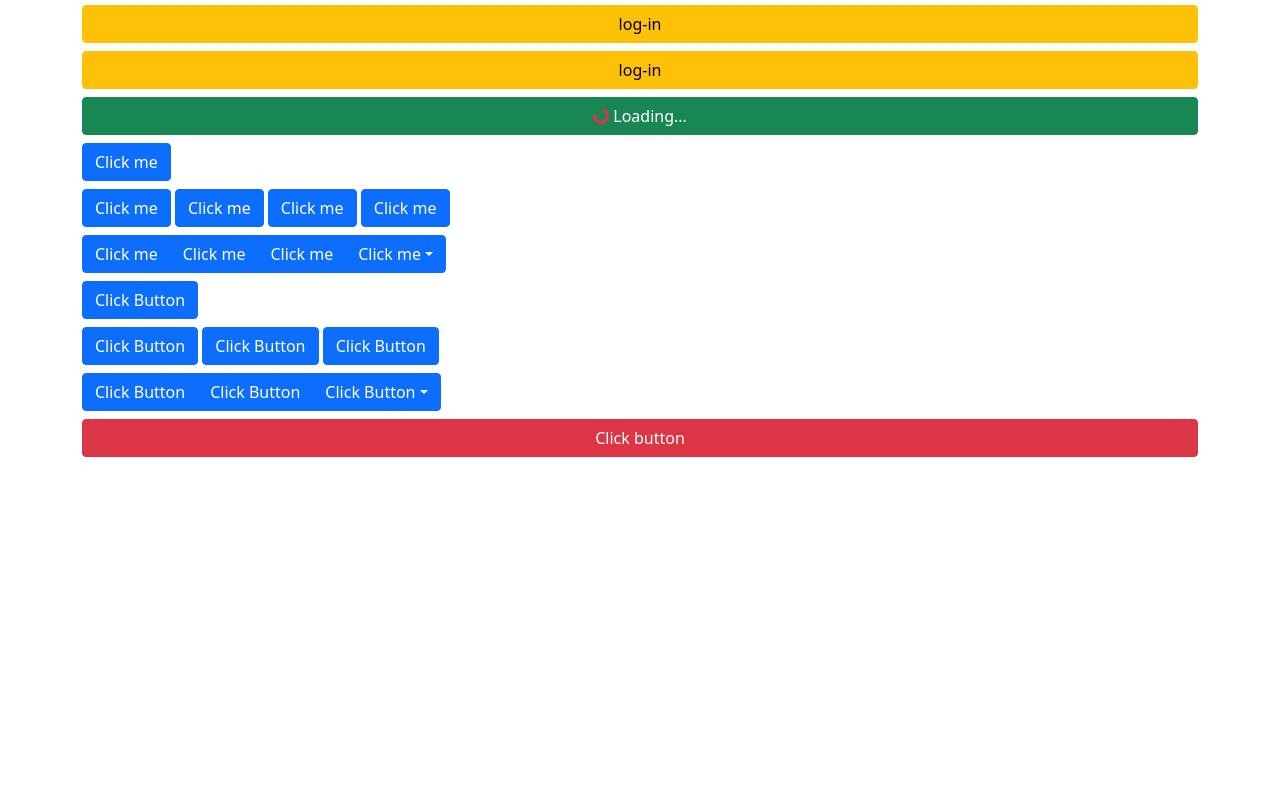
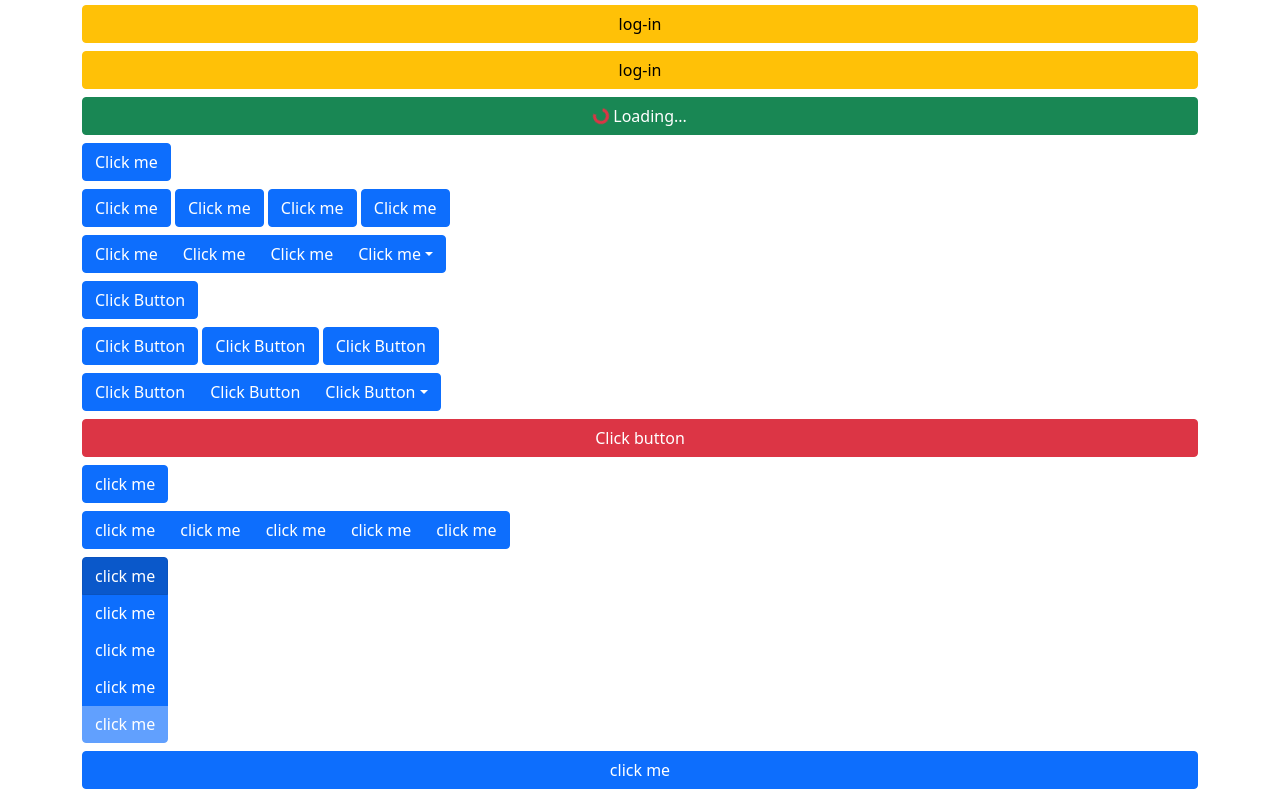
Before and after one commit to TheCreativeMind77/bootstrap_button, a plain HTML site: page index.html in a window 1280 px wide. Shown: the part 3173-3962 px from the top of the page. Before the commit the page ends 3630 px from the top, so only its background shows below. Drawn offline with nearby package versions, Linux system fonts and the light colour scheme.

Commit message:
7th commit

```diff
--- a/index.html
+++ b/index.html
@@ -418,6 +418,36 @@
         </div>
     </div>
 
+    <div class="container mt-2">
+        <button class="btn btn-primary">click me</button>
+    </div>
+
+    <div class="container mt-2">
+        <div class="btn-group">
+            <button class="btn btn-primary">click me</button>
+            <button class="btn btn-primary">click me</button>
+            <button class="btn btn-primary">click me</button>
+            <button class="btn btn-primary">click me</button>
+            <button class="btn btn-primary">click me</button>
+        </div>
+    </div>
+
+    <div class="container mt-2">
+        <div class="btn-group-vertical">
+            <button class="btn btn-primary active">click me</button>
+            <button class="btn btn-primary">click me</button>
+            <button class="btn btn-primary">click me</button>
+            <button class="btn btn-primary">click me</button>
+            <button class="btn btn-primary disabled">click me</button>
+        </div>
+    </div>
+
+    <div class="container mt-2">
+        <div class="d-grid">
+            <button class="btn btn-primary btn-block">click me</button>
+        </div>
+    </div>
+
 
 
 
```
